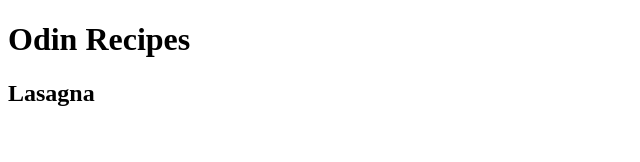
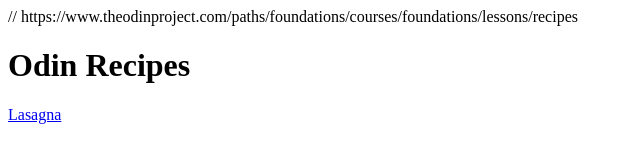
Before and after one commit to melaniesigrid/odin-recipes, a plain HTML site: page index.html in a window 1280 px wide. Shown: the whole page, without its empty margins (0-640 px from the left). Drawn offline with Linux system fonts and the light colour scheme.

Commit message:
Steps 1 & 2, will continue later

```diff
--- a/index.html
+++ b/index.html
@@ -1,3 +1,5 @@
+// https://www.theodinproject.com/paths/foundations/courses/foundations/lessons/recipes
+
 <!DOCTYPE html>
 <html lang="en">
 <head>
@@ -8,6 +10,7 @@
 </head>
 <body>
     <h1>Odin Recipes</h1>
-    <h2>Lasagna</h2>
+    <a href="/odin-recipes/recipes/lasagna.html" target="_blank" rel="noopener noreferrer nofollow" >Lasagna</a>
+
 </body>
 </html>
```
